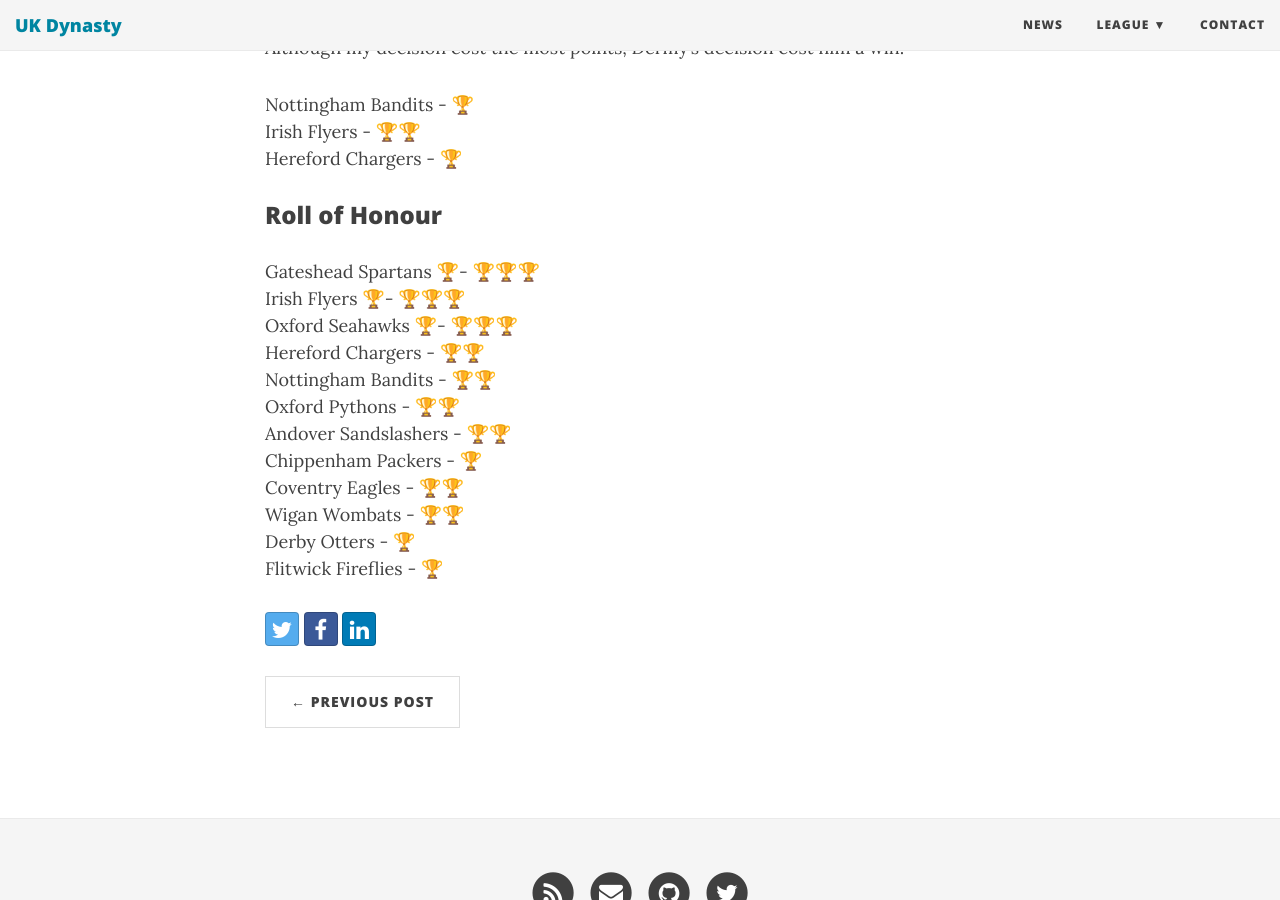
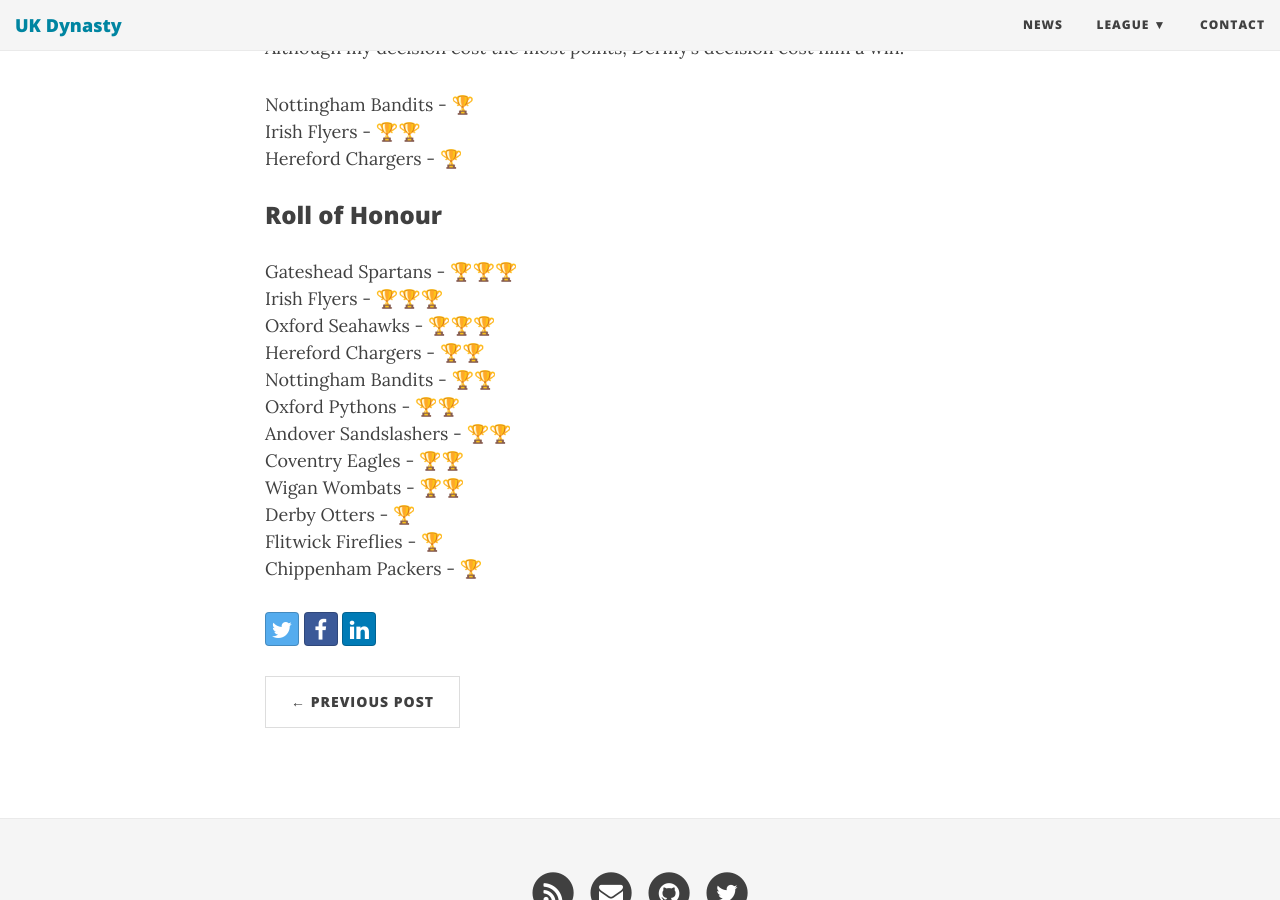
Before and after one commit to UKDynasty/ukdynasty.github.io, a Jekyll site: the page built from _posts/2019-10-01-weekly-awards-week-4-2019.md, in a window 1280 px wide and 900 px high, scrolled down 3745 px. Built offline with Jekyll 4.4.1, drawn with Linux system fonts in a browser that asks for light colours; nearby versions of some CDN libraries.

```diff
--- a/_posts/2019-10-01-weekly-awards-week-4-2019.md
+++ b/_posts/2019-10-01-weekly-awards-week-4-2019.md
@@ -97,15 +97,15 @@ Hereford Chargers - 🏆
 
 ### Roll of Honour
 
-Gateshead Spartans 🏆- 🏆🏆🏆
-Irish Flyers 🏆- 🏆🏆🏆
-Oxford Seahawks 🏆- 🏆🏆🏆
+Gateshead Spartans - 🏆🏆🏆
+Irish Flyers - 🏆🏆🏆
+Oxford Seahawks - 🏆🏆🏆
 Hereford Chargers - 🏆🏆
 Nottingham Bandits - 🏆🏆
 Oxford Pythons - 🏆🏆
 Andover Sandslashers - 🏆🏆
-Chippenham Packers - 🏆
 Coventry Eagles - 🏆🏆
 Wigan Wombats - 🏆🏆
 Derby Otters - 🏆
 Flitwick Fireflies - 🏆
+Chippenham Packers - 🏆
```
